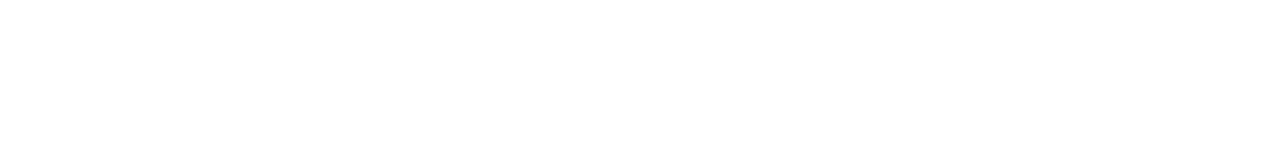
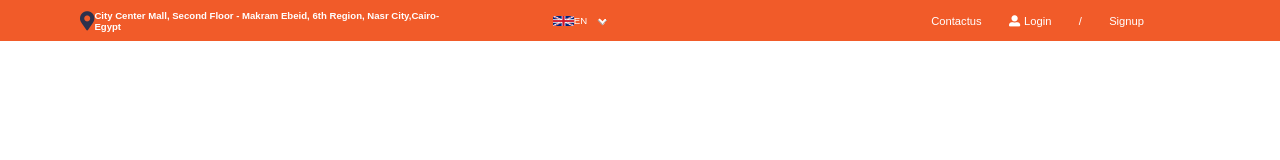
Before and after one commit to EsraaGamal-22/website-ecommerce, a plain HTML site: page index.html in a window 1280 px wide. Drawn offline with Linux system fonts and the light colour scheme.

Commit message:
HeaderOne

```diff
--- a/index.html
+++ b/index.html
@@ -3,7 +3,57 @@
     <meta charset="UTF-8" />
     <meta http-equiv="X-UA-Compatible" content="IE=edge" />
     <meta name="viewport" content="width=device-width, initial-scale=1.0" />
-    <title>waqban</title>
+    <link rel="stylesheet" href="style.css" />
+<!--using font awesome icons v5-->
+<link rel="stylesheet" href="https://use.fontawesome.com/releases/v5.14.0/css/all.css">
+<link rel="stylesheet" href="https://use.fontawesome.com/releases/v5.14.0/css/v4-shims.css">
+ <title>waqban</title>
   </head>
-  <body></body>
+  <body>
+    <header class="first-head">
+    <div class="container-info">
+      <div class="location">
+        <i class="fas fa-map-marker-alt"></i>
+        <span class="loc-details">City Center Mall, Second Floor - Makram Ebeid, 6th Region, Nasr City,Cairo- Egypt</span>
+      </div>
+      <div class="basic-info">
+
+        <div class="lang-menu">
+          <div class="img-flag">
+            <img src="images/united-kingdom-flag-png-large.png">
+          </div>
+            <div class="lang-select">
+                EN
+            </div>
+            <i class="arrow updown" id="updown_up"></i>
+        </div>
+        <ul class="menu-choices">
+          <li>
+            <div class="lang-menu">
+              <div class="img-flag">
+                <img src="images/egypt-flag-png-large.png">
+              </div>
+                <div class="lang-select another">
+                    AR
+                </div>
+            </div>
+          </li>
+        </ul>
+      </div>
+      <div class="connect-info">
+        <a href="#">Contactus</a>
+        <div class="login-info">
+          <i class='fas fa-user-alt'></i>
+          <a href="#">Login</a>
+        </div>
+        <span>/</span>
+        <a href="#">Signup</a>
+
+      </div>
+
+    </div>
+
+    </header>
+  </body>
+  <script src="main.js"></script>
 </html>
--- a/style.css
+++ b/style.css
@@ -0,0 +1,186 @@
+*,*::before,*::after{
+    box-sizing: border-box;
+}
+body{
+    font-size: 1.1rem;
+    font-family: 'Public Sans', sans-serif;
+    margin:0;
+    padding:0;
+    background-color: hsl(0, 0%, 100%);
+    color:hsl(233, 26%, 24%);
+    font-size: 1rem;
+    font-weight: 700;
+    position: relative;
+}
+.first-head{
+
+    background-color: #f15b29;
+    padding:0.7em 2em;
+}
+.container-info{
+    display: flex;
+    justify-content:space-between;
+    align-items: center;
+    width: 95%;
+   /* background-color: burlywood;*/
+    font-size: 0.7rem;
+}
+.loc-details{
+    display: none;
+    font-size: 0.6rem;
+    color: hsl(0, 0%, 100%);
+}
+.basic-info{
+    width:25%;
+}
+
+.lang-menu{
+    display:flex;
+    justify-content: space-between;
+    align-items: center;
+    width:55%;
+
+
+}
+.img-flag{
+    width:40%;
+}
+.img-flag img{
+    width:100%;
+}
+.lang-select{
+    cursor: pointer;
+    width:50%;
+    font-size: 0.8rem;
+    color: hsl(0, 0%, 100%);
+    font-weight: 300;
+
+}
+.lang-select:hover{
+    color: hsl(0, 0%, 0%);
+}
+.arrow {
+    border: ridge hsl(0, 0%, 100%);
+    border-width: 0 3px 3px 0;
+    display: inline-block;
+    padding: 2px;
+  }
+  .lang-menu:hover .arrow{
+      border-color: hsl(0, 0%, 0%);
+  }
+  .updown {
+    transform: rotate(45deg);
+    -webkit-transform: rotate(45deg);
+  }
+
+.menu-choices{
+    margin: 0;
+    padding: 0;
+    display: none;
+    background-color: hsl(0, 0%, 100%);
+    border:1px solid #f8f8f8;
+    box-shadow:0px 1px 10px rgba(0, 0, 0, 0.2) ;
+    position: absolute;
+    z-index: 1;
+    width:4%;
+    height:5%;
+    /*background-color: brown;*/
+
+}
+.another{
+    color:hsl(0, 0%, 0%);
+
+}
+/*.arb{
+    width:5%;
+    background-color: darkcyan;
+}*/
+.menu-choices li{
+    list-style: none;
+}
+.basic-info:hover .menu-choices{
+display:block;
+
+}
+.fas{
+    /*color:white;*/
+    font-size:1.2rem;
+ }
+.connect-info{
+    display: flex;
+    width:60%;
+    justify-content: space-between;
+    align-items: center;
+    font-weight: 300;
+
+}
+.connect-info span{
+    color: hsl(0, 0%, 100%);
+}
+.connect-info a{
+    color: hsl(0, 0%, 100%);
+    text-decoration: none;
+}
+.connect-info a:hover{
+    color: hsl(0, 0%, 0%);
+}
+
+.login-info{
+    display:flex;
+    justify-content: space-between;
+    align-items: center;
+    width:25%;
+}
+.fa-user-alt
+{
+    color:hsl(0, 0%, 100%);
+    font-size: 1em;
+}
+.login-info:hover{
+    color: hsl(0, 0%, 0%)!important;
+}
+
+@media(min-width:1200px){
+    .first-head{
+        padding:0.6em 5em;
+    }
+    .location{
+        width:40%;
+        display: flex;
+        justify-content:space-around;
+        align-items: center;
+       /* background-color: aqua;*/
+    }
+    .loc-details{
+        display: initial;
+    }
+
+    .loc-details:hover{
+        color:black;
+        cursor: pointer;
+    }
+    .lang-select{
+        font-size: 0.6rem;
+    }
+    .lang-menu{
+        width:19%;
+    }
+    .img-flag{
+        width:40%;
+    }
+    .location{
+        width:35%;
+    }
+    .basic-info{
+        width:26%;
+    }
+    .connect-info{
+        width:20%;
+
+    }
+    .login-info{
+        width:20%;
+    }
+
+
+ }
```
Also changed, not shown: images.txt (added), images/egypt-flag-png-large.png (added), images/united-kingdom-flag-png-large.png (added), 1 other file.
